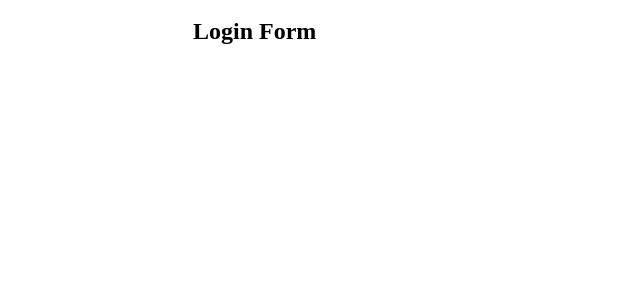
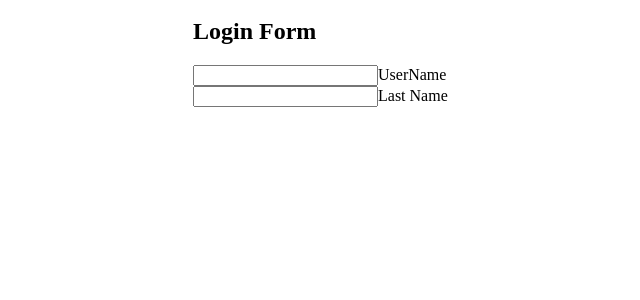
Before and after one commit to dev-kev-coder/To-Do-App, a React app in the folder ClientApp/: page / in a window 1280 px wide. Shown: the top 300 px of the page, without its empty margins (47-687 px from the left). Built offline with nearby package versions, Linux system fonts and the light colour scheme; the HTML template or start-up script is replaced by a standard one.

Commit message:
added new text input component

```diff
--- a/ClientApp/src/pages/Login/LoginForm.jsx
+++ b/ClientApp/src/pages/Login/LoginForm.jsx
@@ -1,11 +1,17 @@
 import React from 'react';
-import { CardPanel } from 'materialize';
+import { CardPanel, TextInput } from 'materialize';
 import './login.css';
 
 const LoginForm = () => {
   return (
     <CardPanel style={{ height: '50em', width: '50em' }}>
       <h2>Login Form</h2>
+      <TextInput id="test" label="UserName" />
+
+      <div className="input-field col s6">
+        <input id="last_name" type="text" className="validate" />
+        <label htmlFor="last_name">Last Name</label>
+      </div>
     </CardPanel>
   );
 };
--- a/ClientApp/src/ui/materialize/index.jsx
+++ b/ClientApp/src/ui/materialize/index.jsx
@@ -1,5 +1,6 @@
 import Container from './lib/Containers/Container';
 import CardPanel from './lib/Cards/CardPanel';
 import Row from './lib/Grid/Row';
+import TextInput from './lib/Inputs/TextInput';
 
-export { Container, CardPanel, Row };
+export { Container, CardPanel, Row, TextInput };
--- /dev/null
+++ b/ClientApp/src/ui/materialize/lib/Inputs/TextInput.jsx
@@ -0,0 +1,28 @@
+import React from 'react';
+import LayoutWrapper from '../Grid/LayoutWrapper';
+
+const WrappedInput = ({
+  id,
+  placeHolder = '',
+  type = 'text',
+  label = '',
+  ...forwardedProps
+}) => {
+  return (
+    <div className="input-field" {...forwardedProps}>
+      <input
+        className="validate"
+        id={id}
+        placeholder={placeHolder}
+        type={type}
+      />
+      <label htmlFor={id}>{label}</label>
+    </div>
+  );
+};
+
+const TextInput = (props) => {
+  return <LayoutWrapper LayoutComponet={WrappedInput} {...props} />;
+};
+
+export default TextInput;
```
